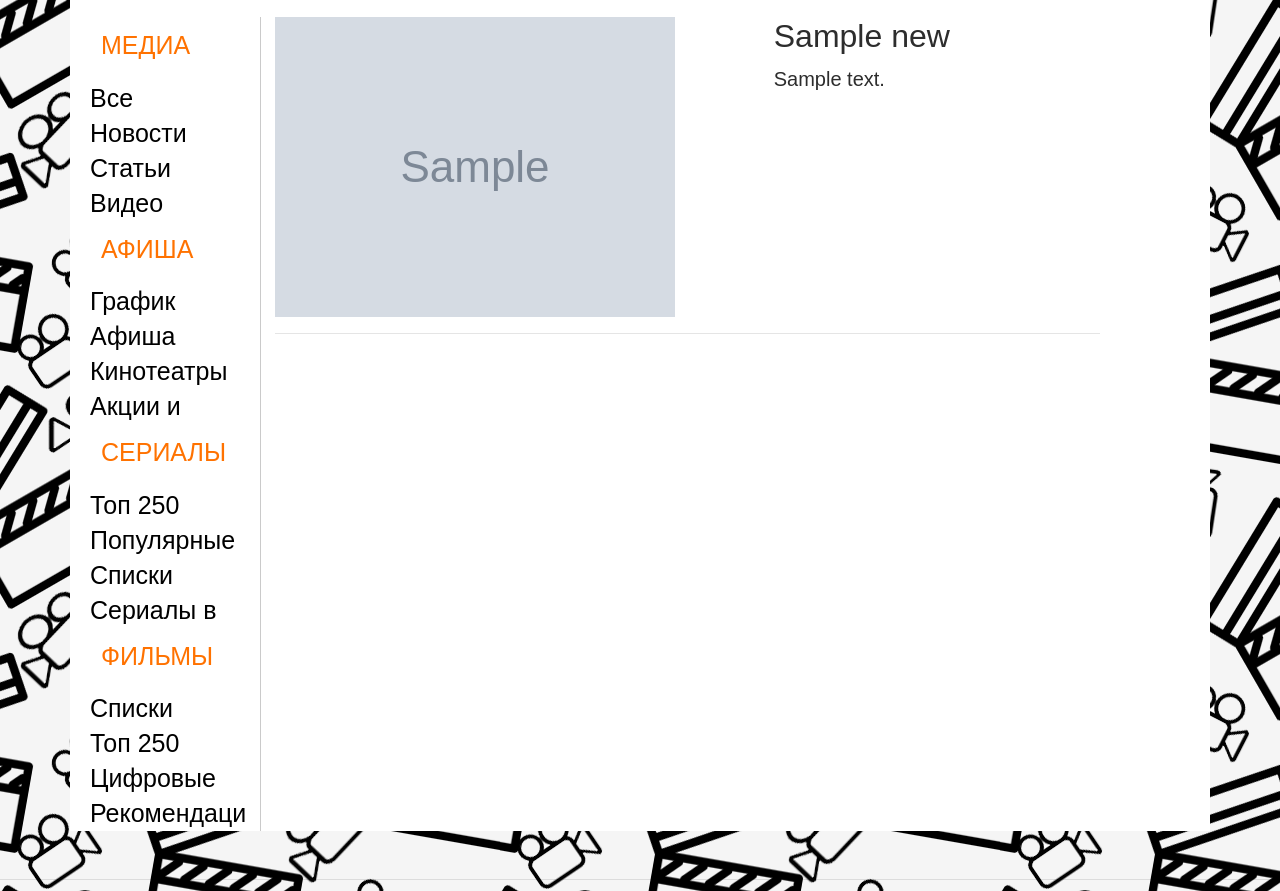
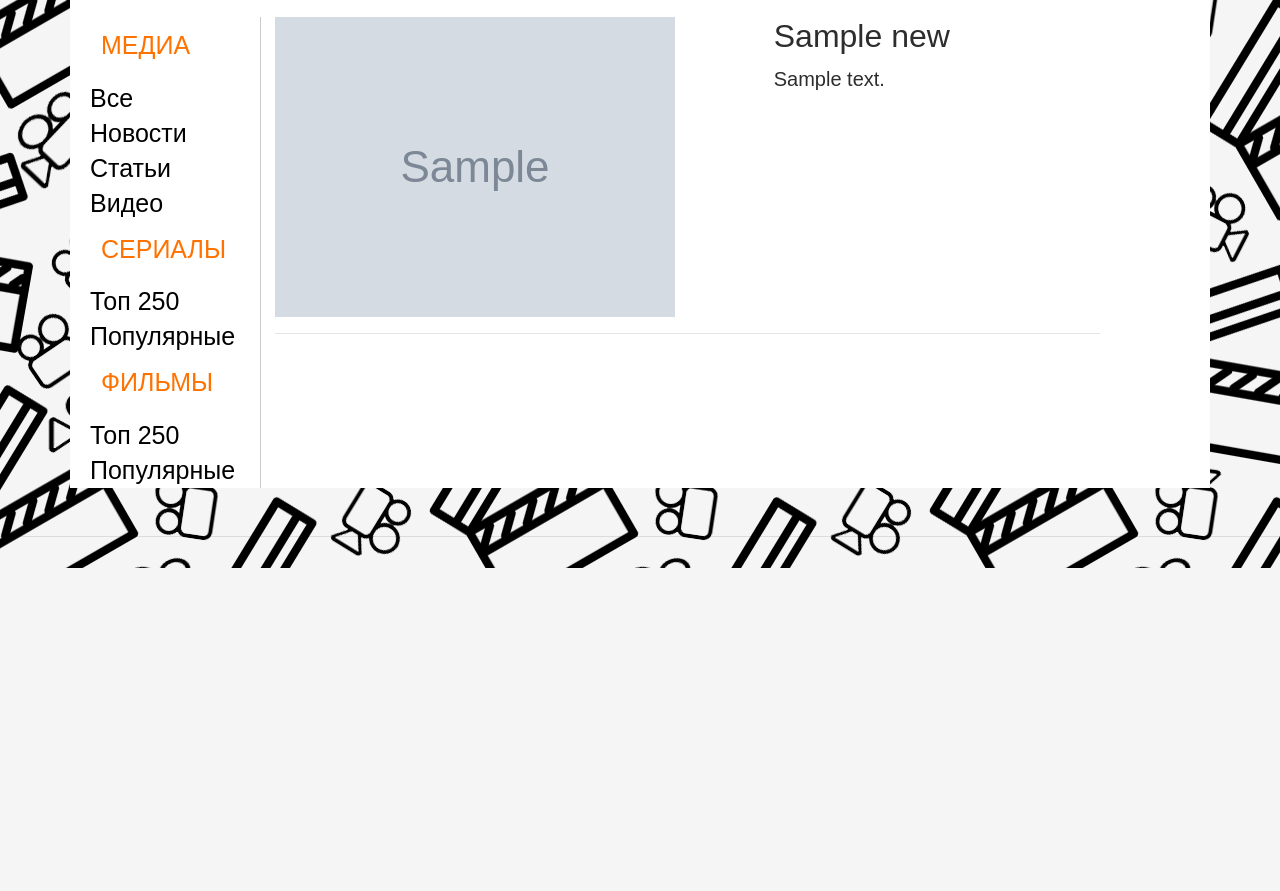
Before and after one commit to Pogchamp-company/kinopoisk-on-django, a Django app: page / in a window 1280 px wide. Shown: the part 713-1604 px from the top of the page. Run offline with Django 3.2, Linux system fonts and the light colour scheme; tables that the repository leaves empty hold one stand-in row (values such as "Sample post"); grey boxes marked "Sample" are stand-in pictures; parts of the project's set-up code (start-up, migrations or seed data) failed here and were passed over; some libraries are stand-ins or nearby versions.

Commit message:
- Excess items removed from left panel on main page - Added popular films page

```diff
--- a/src/movies/models.py
+++ b/src/movies/models.py
@@ -164,3 +164,14 @@ class Movie(models.Model, ImageProperties):
         if limit:
             q = q[:limit]
         return q
+
+    @classmethod
+    def get_popular(cls, movie_type: MovieType = None, limit: int = None) -> QuerySet:
+        q = (cls.objects.annotate(count_score=Count('score__value')))
+
+        if movie_type:
+            q = q.filter(movie_type=movie_type)
+        q = q.order_by('-count_score')
+        if limit:
+            q = q[:limit]
+        return q
--- a/src/movies/urls.py
+++ b/src/movies/urls.py
@@ -1,9 +1,10 @@
 from django.urls import path
-from .views import movie_page, SearchView, ScoreView, top_250
+from .views import movie_page, SearchView, ScoreView, top_250, top_popular
 
 urlpatterns = [
     path('<int:movie_id>/', movie_page, name="movies.movie_page"),
     path('top250/<str:movie_type>/', top_250, name="movies.top250"),
+    path('popular/<str:movie_type>/', top_popular, name="movies.popular"),
     path('search/', SearchView.as_view(), name="movies.search"),
     path('score/<int:movie_id>/', ScoreView.as_view(), name="movies.score"),
 ]
--- a/src/templates/movies/top_250.html
+++ b/src/templates/movies/top_250.html
@@ -3,10 +3,10 @@
 
 {% block content %}
     <div class="container container-kod">
-        <h1 class="text-title text-center">Подборка лучших {{ movie_type|lower }}ов, собранная алгоритмами КиноПоиск</h1>
+        <h1 class="text-title text-center">{{ description }}</h1>
         <div class="container-more">
             <div class="row header-container-more justify-content-between">
-                <h3 class="text-title-container-more">TOP 250</h3>
+                <h3 class="text-title-container-more">{{ title }}</h3>
                 <a href="#" class="button_more" style="text-decoration: none">Больше {{ movie_type|lower }}ов</a></div>
             <div class="row" style="padding-right: 1rem">
                 {% for movie in movies %}
--- a/src/templates/news/home_page.html
+++ b/src/templates/news/home_page.html
@@ -45,21 +45,14 @@
                     <a href="https://www.youtube.com/watch?v=dQw4w9WgXcQ" class="button_left_panel"
                        style="text-decoration: none">Статьи</a>
                     <a href="#" class="button_left_panel" style="text-decoration: none">Видео</a>
-                    <p class="text_left_panel pl-3">АФИША</p>
-                    <a href="#" class="button_left_panel" style="text-decoration: none">График премьер</a>
-                    <a href="#" class="button_left_panel" style="text-decoration: none">Афиша кинотеатров</a>
-                    <a href="#" class="button_left_panel" style="text-decoration: none">Кинотеатры</a>
-                    <a href="#" class="button_left_panel" style="text-decoration: none">Акции и скидки</a>
                     <p class="text_left_panel pl-3">СЕРИАЛЫ</p>
-                    <a href="{% url "movies.top250" movie_type='Сериал' %}" class="button_left_panel" style="text-decoration: none">Топ 250 сериалов</a>
-                    <a href="#" class="button_left_panel" style="text-decoration: none">Популярные сериалы</a>
-                    <a href="#" class="button_left_panel" style="text-decoration: none">Списки сериалов</a>
-                    <a href="#" class="button_left_panel" style="text-decoration: none">Сериалы в Медиа</a>
+                    <a href="{% url "movies.top250" movie_type='Сериал' %}" class="button_left_panel"
+                       style="text-decoration: none">Топ 250 сериалов</a>
+                    <a href="{% url "movies.popular" movie_type='Фильм' %}" class="button_left_panel" style="text-decoration: none">Популярные</a>
                     <p class="text_left_panel pl-3">ФИЛЬМЫ</p>
-                    <a href="#" class="button_left_panel" style="text-decoration: none">Списки фильмов</a>
-                    <a href="{% url "movies.top250" movie_type='Фильм' %}" class="button_left_panel" style="text-decoration: none">Топ 250</a>
-                    <a href="#" class="button_left_panel" style="text-decoration: none">Цифровые релизы</a>
-                    <a href="#" class="button_left_panel" style="text-decoration: none">Рекомендации</a>
+                    <a href="{% url "movies.top250" movie_type='Фильм' %}" class="button_left_panel"
+                       style="text-decoration: none">Топ 250</a>
+                    <a href="{% url "movies.popular" movie_type='Фильм' %}" class="button_left_panel" style="text-decoration: none">Популярные</a>
                 </div>
             </div>
             <div class="col-9">
@@ -70,7 +63,8 @@
                             <p class="lead">{{ news_item.preview_content|safe }}</p>
                         </div>
                         <div class="{% if forloop.counter|divisibleby:2 %}col-md-5{% else %}col-md-7 order-md-1{% endif %}">
-                            <img src="{% if news_item.image %}{{ news_item.image.url }}{% endif %}" class="img-max-width-500">
+                            <img src="{% if news_item.image %}{{ news_item.image.url }}{% endif %}"
+                                 class="img-max-width-500">
                         </div>
                     </div>
                     <hr class="featurette-divider">
```
Also changed, not shown: src/movies/views.py (+19 -0 lines).
